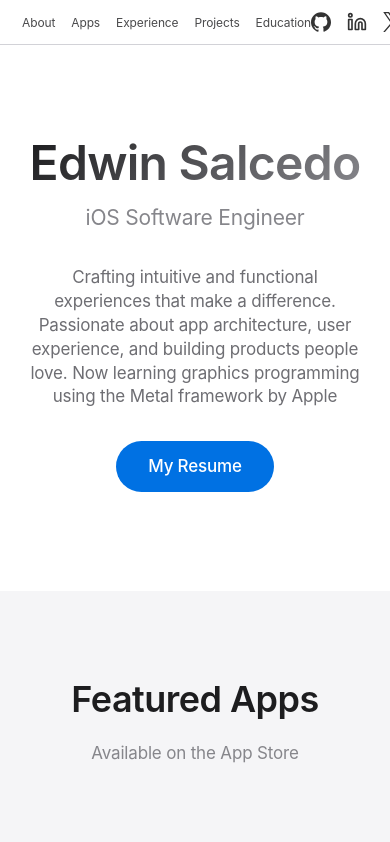
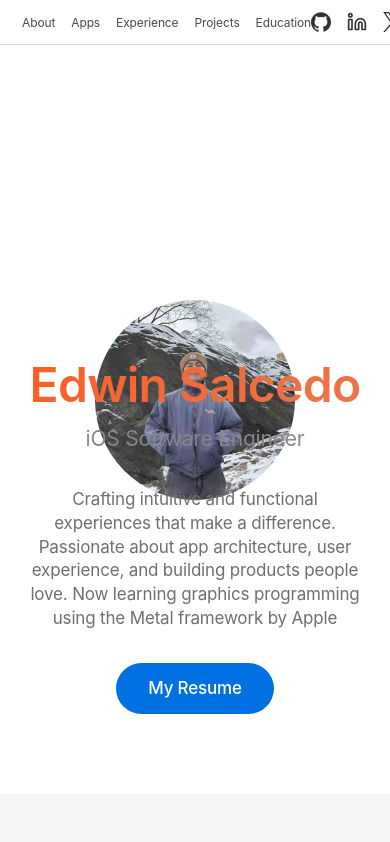
Before and after one commit to EdwinASalcedo/portfoliov2, a Vue app: page / in a window 390 px wide. Shown: the top 842 px of the page. Built offline with nearby package versions, Linux system fonts and the light colour scheme; a web font is replaced by a local one.

Commit message:
Finishing touches

```diff
--- a/src/App.vue
+++ b/src/App.vue
@@ -29,9 +29,9 @@
     </section>
 
     <section id="projects" class="section section-full" style="background: var(--bg-secondary);">
-      <div class="section-content">
+      <div class="section-content-wide">
       <div class="section-header">
-        <h2 class="section-title">Projects</h2>
+        <h2 class="section-title">Projects & Skills</h2>
         <p class="section-subtitle"></p>
       </div>
       <CardGrid :items="projects" cardBg="primary" :showIcon="true"/>
@@ -102,7 +102,7 @@ export default {
           subtitle: 'iOS App',
           date: 'Work In Progress',
           description: 'Never have food FOMO again! Explore friend food recommendations on the map or leave reviews of your own',
-          tags: ['SwiftUI', 'MapKit', 'Firebase Database', 'Firebase Analytics', 'Firebase Storage',],
+          tags: ['SwiftUI', 'MapKit', 'Firebase Database, Analytics, Storage, Auth',],
           icon: '/src/assets/icons/github.svg',
           link: 'https://github.com/EdwinASalcedo/MunchIn'
         },
@@ -129,7 +129,7 @@ export default {
           subtitle: 'iOS App',
           date: '2025',
           description: 'Create your own avatars or use other user-made avatars to chat with! App built with MVVM architecture, uses OpenAI API for chat and image generation',
-          tags: ['SwiftUI', 'Firebase Database', 'OpenAI API', 'RevenueCat', 'Firebase Analytics', 'Firebase Storage',],
+          tags: ['SwiftUI', 'OpenAI API', 'RevenueCat', 'Firebase Database, Analytics, Storage, Auth',],
           icon: '/src/assets/icons/github.svg',
           link: 'https://github.com/EdwinASalcedo/AIChat'
         },
@@ -212,3 +212,7 @@ export default {
   }
 }
 </script>
+
+<!--
+create basic footer with name and copyright
+-->
--- a/src/assets/main.css
+++ b/src/assets/main.css
@@ -17,12 +17,15 @@ html {
   --text-primary: #1d1d1f;
   --text-secondary: #86868b;
   --text-tertiary: #6e6e73;
+  --name-color: #fc5e25;
+  --name-color-gradient: #ea764b;
   --accent: #0071e3;
   --accent-hover: #0077ed;
   --border: #d2d2d7;
   --card-bg: #ffffff;
   --card-shadow: rgba(0, 0, 0, 0.04);
   --nav-blur: rgba(255, 255, 255, 0.8);
+  --icon-filter: none;
 }
 
 [data-theme="dark"] {
@@ -32,12 +35,15 @@ html {
   --text-primary: #f5f5f7;
   --text-secondary: #a1a1a6;
   --text-tertiary: #86868b;
+  --name-color: #f86324;
+  --name-color-gradient: #e16b39;
   --accent: #2997ff;
   --accent-hover: #0077ed;
   --border: #424245;
   --card-bg: #1d1d1f;
   --card-shadow: rgba(0, 0, 0, 0.3);
   --nav-blur: rgba(29, 29, 31, 0.8);
+  --icon-filter: invert(1) brightness(1.2);
 }
 
 body {
@@ -51,7 +57,7 @@ body {
 
 /* Hero Section */
 .hero {
-  padding: 120px 22px 80px;
+  padding: 360px 22px 80px;
   text-align: center;
   min-height: 70vh;
   display: flex;
@@ -69,7 +75,7 @@ body {
   letter-spacing: -0.015em;
   line-height: 1.05;
   margin-bottom: 12px;
-  background: linear-gradient(135deg, var(--text-primary) 0%, var(--text-secondary) 100%);
+  background: linear-gradient(135deg, var(--name-color) 0%, var(--name-color-gradient) 100%);
   -webkit-background-clip: text;
   -webkit-text-fill-color: transparent;
   background-clip: text;
@@ -114,6 +120,18 @@ body {
   max-width: 980px;
   margin: 0 auto;
   padding: 0 22px;
+}
+
+.section-content-wide {
+  max-width: 1400px;
+  margin: 0 auto;
+  padding: 0 22px;
+}
+
+@media (max-width: 768px) {
+  .section-content-wide {
+    max-width: 980px;
+  }
 }
 
 .section-header {
--- a/src/components/CardGrid.vue
+++ b/src/components/CardGrid.vue
@@ -9,6 +9,7 @@
     >
       <div class="card-header">
         <h3 class="card-title">{{ item.title }}</h3>
+        <div class="social-links">
         <a
           v-if="showIcon && item.link"
           :href="item.link"
@@ -19,6 +20,7 @@
         >
           <img v-if="item.icon" :src="item.icon" alt="Link icon" width="20" height="20" />
         </a>
+        </div>
       </div>
       <p class="card-subtitle" v-if="item.subtitle">{{ item.subtitle }}</p>
       <p class="card-meta" v-if="item.date">{{ item.date }}</p>
@@ -141,6 +143,11 @@ export default {
   margin-top: 16px;
 }
 
+.social-links img {
+  filter: var(--icon-filter);
+  transition: filter 0.3s ease;
+}
+
 .tag {
   background: var(--bg-secondary);
   color: var(--text-secondary);
--- a/src/components/HeroSection.vue
+++ b/src/components/HeroSection.vue
@@ -1,15 +1,21 @@
 <template>
   <section class="hero">
+    <div class="hero-content">
+      <div class="profile-image-container">
+        <img src="/profile_pic.jpeg" alt="Edwin Salcedo" class="profile-image" />
+      </div>
       <h1>{{ data.name }}</h1>
       <p class="subtitle">{{ data.title }}</p>
       <p class="description">{{ data.description }}</p>
       <a
         href="/Edwin_Salcedo_Resume.pdf"
-      download="Edwin_Salcedo_Resume.pdf"
+        target="_blank"
+        rel="noopener noreferrer"
         class="resume-button"
       >
         My Resume
       </a>
+    </div>
   </section>
 </template>
 
@@ -28,6 +34,36 @@ export default {
 <style scoped>
 /* Hero styles are in main.css for global access */
 
+.hero-content {
+  position: relative;
+  display: flex;
+  flex-direction: column;
+  align-items: center;
+}
+
+.profile-image-container {
+  position: absolute;
+  top: -240px;
+  left: 50%;
+  transform: translateX(-50%);
+  z-index: 0;
+  animation: fadeIn 1s ease-out;
+}
+
+.profile-image {
+  width: 300px;
+  height: 300px;
+  border-radius: 50%;
+  object-fit: cover;
+  opacity: 0.9;
+  transition: all 0.3s ease;
+}
+
+.hero-content h1 {
+  position: relative;
+  z-index: 1;
+}
+
 .resume-button {
   display: inline-block;
   margin-top: 32px;
@@ -41,6 +77,8 @@ export default {
   transition: all 0.3s ease;
   letter-spacing: -0.01em;
   animation: fadeInUp 0.8s ease-out 0.3s both;
+  position: relative;
+  z-index: 1;
 }
 
 .resume-button:hover {
@@ -48,4 +86,24 @@ export default {
   transform: translateY(-2px);
   box-shadow: 0 8px 16px rgba(0, 113, 227, 0.3);
 }
+
+@keyframes fadeIn {
+  from {
+    opacity: 0;
+  }
+  to {
+    opacity: 0.9;
+  }
+}
+
+@media (max-width: 768px) {
+  .profile-image {
+    width: 200px;
+    height: 200px;
+  }
+
+  .profile-image-container {
+    top: -60px;
+  }
+}
 </style>
```
Also changed, not shown: public/profile_pic.jpeg (added). Lines whose indentation alone changed are shown as unchanged.
